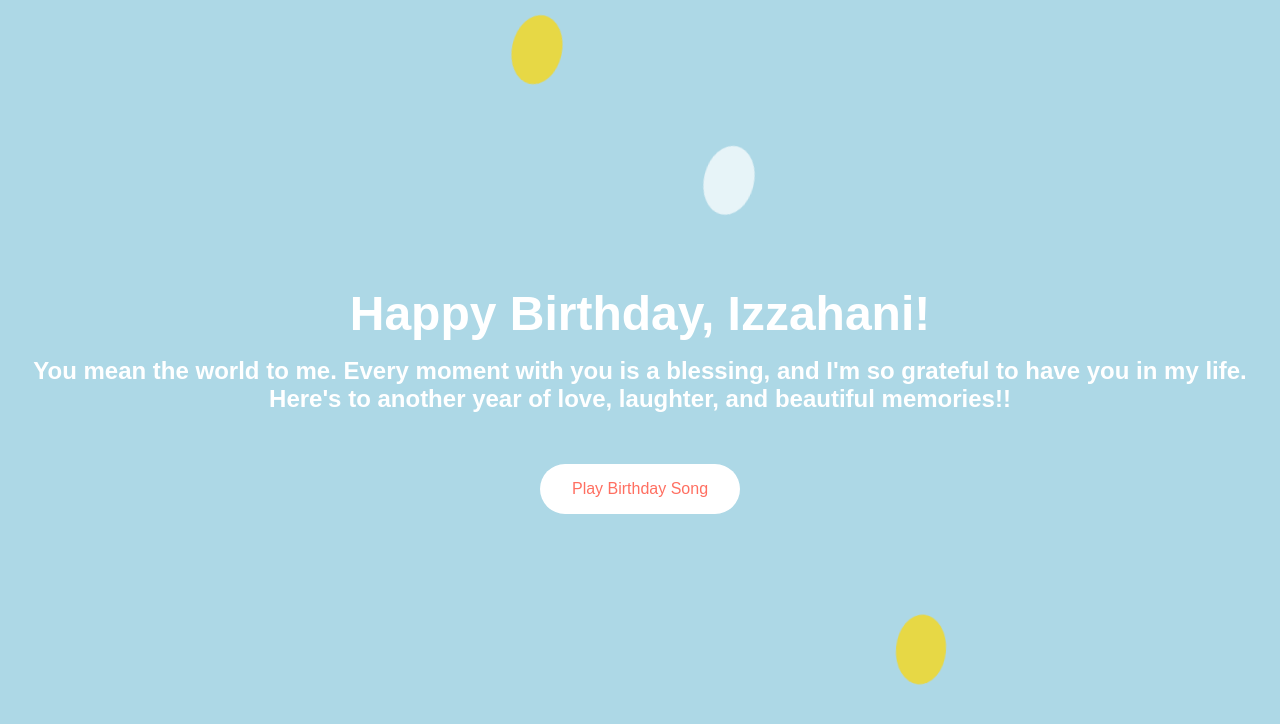
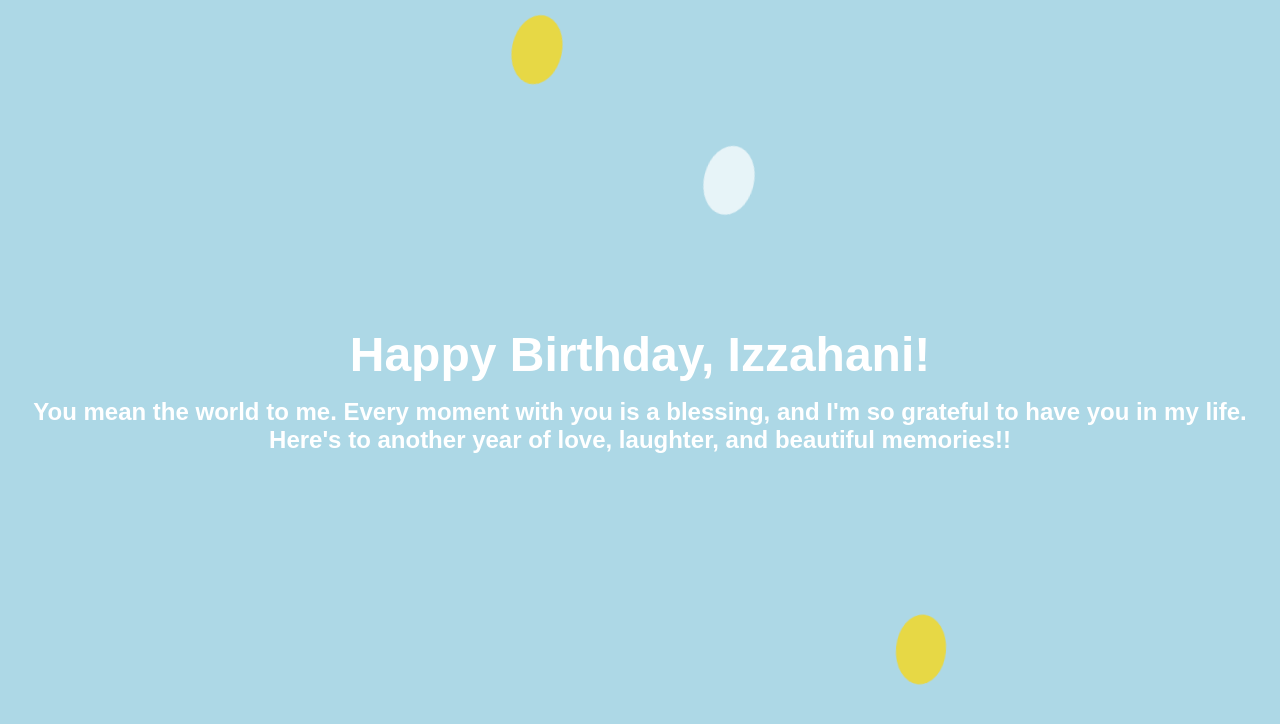
Before and after one commit to 98saiful/98saiful, a plain HTML site: page index.html in a window 1280 px wide. Drawn offline with Linux system fonts and the light colour scheme.

Commit message:
remove button

```diff
--- a/index.html
+++ b/index.html
@@ -88,7 +88,7 @@
     <div>
         <h1>Happy Birthday, Izzahani!</h1>
         <h2>You mean the world to me. Every moment with you is a blessing, and I'm so grateful to have you in my life.<br> Here's to another year of love, laughter, and beautiful memories!!</h2>
-        <button onclick="playMusic()">Play Birthday Song</button>
+        <!-- <button onclick="playMusic()">Play Birthday Song</button> -->
     </div>
 
     <div class="balloons">
```
